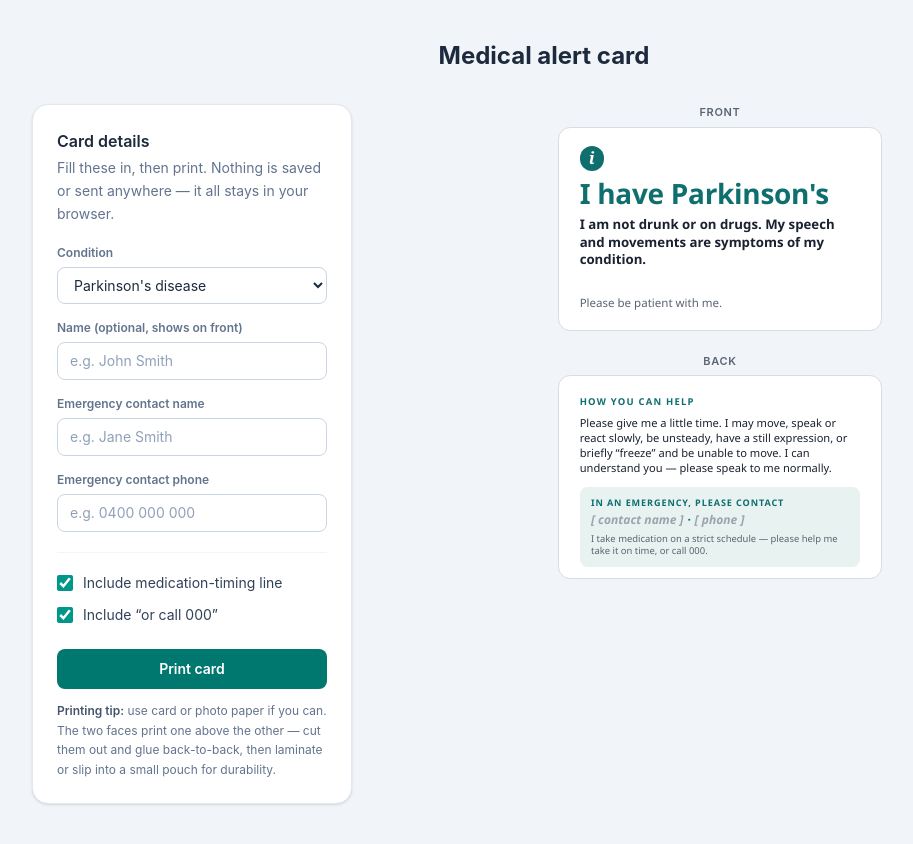
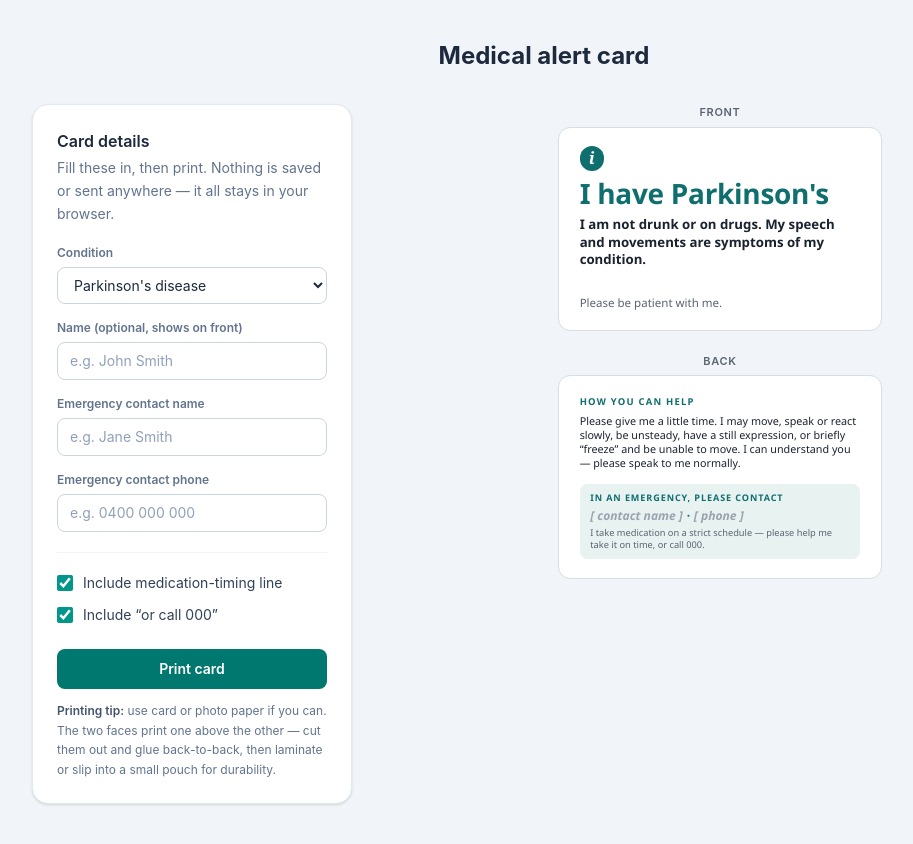
Before and after one commit to SamMarch/medical-alert-card, a React (Vite) app: page / in a window 1280 px wide. Shown: the whole page, without its empty margins (96-1009 px from the left). Built offline with nearby package versions, Linux system fonts and the light colour scheme.

Commit message:
Tweak Card component styles for improved spacing and readability

```diff
--- a/src/components/Card.css
+++ b/src/components/Card.css
@@ -98,20 +98,20 @@
   letter-spacing: 0.13em;
   text-transform: uppercase;
   color: var(--mac-accent);
-  margin: 0 0 1.8mm;
+  margin: 0 0 1.4mm;
 }
 
 .mac-help {
-  font-size: 2.95mm;
-  line-height: 1.34;
-  margin: 0 0 3mm;
+  font-size: 2.85mm;
+  line-height: 1.28;
+  margin: 0 0 2.2mm;
 }
 
 .mac-band {
   margin-top: auto;
   background: var(--mac-accent-tint);
   border-radius: 2mm;
-  padding: 2.6mm 3mm;
+  padding: 2.3mm 2.8mm;
   line-height: 1.3;
 }
 
@@ -137,10 +137,10 @@
 }
 
 .mac-med {
-  font-size: 2.5mm;
-  line-height: 1.3;
+  font-size: 2.45mm;
+  line-height: 1.26;
   color: #5a6472;
-  margin: 1.2mm 0 0;
+  margin: 1mm 0 0;
 }
 
 .mac-ph {
```
